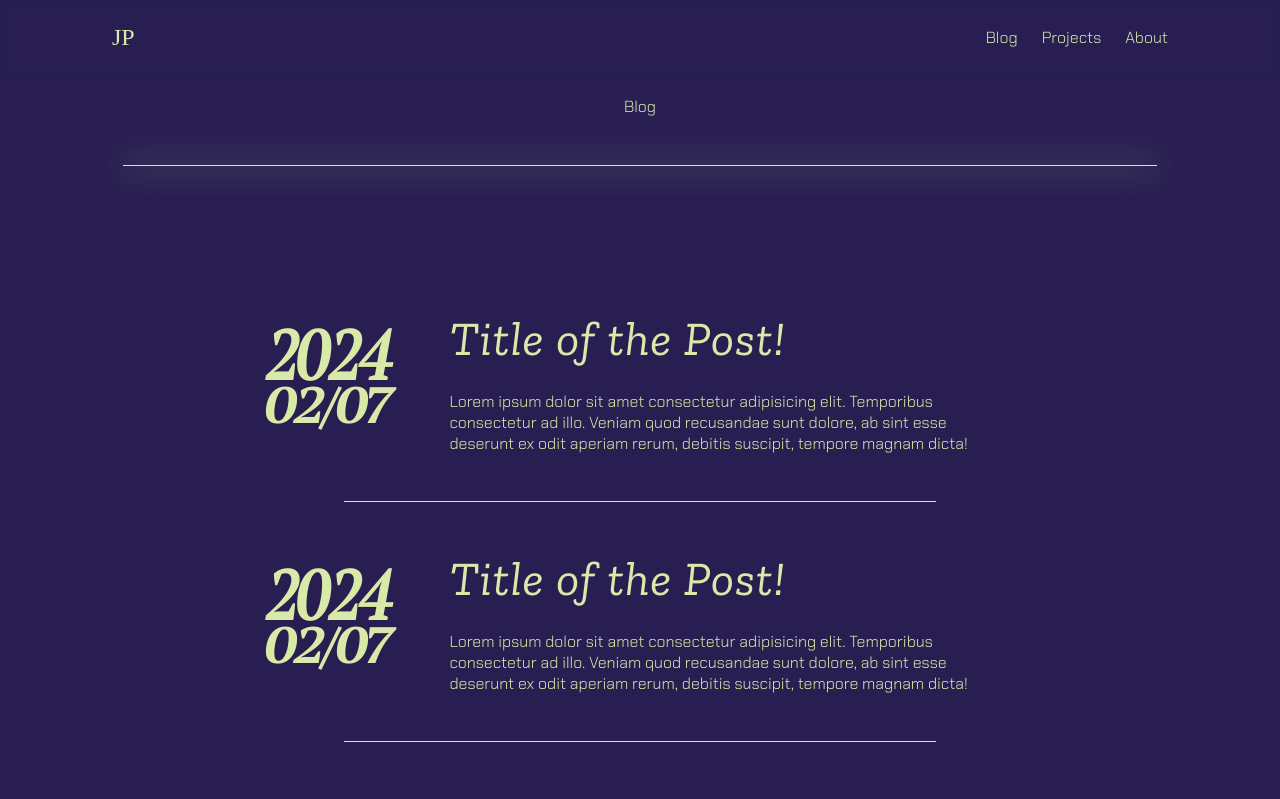
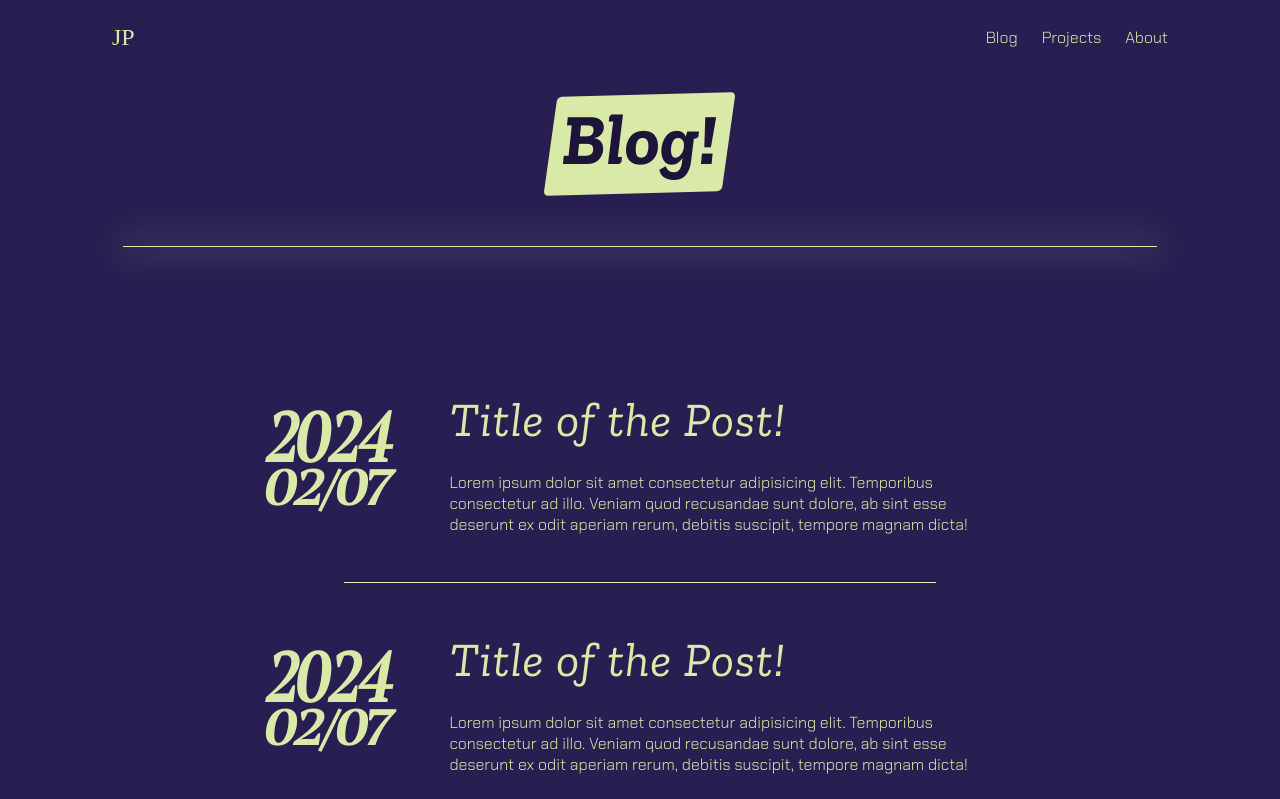
Before and after one commit to j-prt/portfolio, a React (Vite) app: page /blog in a window 1280 px wide. Shown: the top 799 px of the page. Built offline with nearby package versions, Linux system fonts and the light colour scheme; a web font is replaced by a local one.

Commit message:
refactor funheader props

```diff
--- a/src/pages/blog/Blog.tsx
+++ b/src/pages/blog/Blog.tsx
@@ -1,4 +1,5 @@
 import FullScreenBackground from '../../ui/FullScreenBackground'
+import FunHeader from '../../ui/FunHeader'
 import MainContainer from '../../ui/MainContainer'
 import Rule from '../../ui/Rule'
 import BlogCard from './BlogCard'
@@ -7,8 +8,11 @@ function Blog() {
   return (
     <FullScreenBackground size='long' color='secondary'>
       <MainContainer>
-        Blog
+        <FunHeader>Blog!</FunHeader>
         <Rule type='bold' />
+        <BlogCard />
+        <BlogCard />
+        <BlogCard />
         <BlogCard />
         <BlogCard />
         <BlogCard />
--- a/src/pages/blog/BlogCard.tsx
+++ b/src/pages/blog/BlogCard.tsx
@@ -15,7 +15,7 @@ const StyledBlogCard = styled.div`
       left: 10%;
       bottom: 0;
       width: 80%;
-      border-bottom: 0.5px solid var(--color-accent);
+      border-bottom: 0.5px solid var(--color-accent-light);
     }
   }
 `
--- a/src/ui/FullScreenBackground.tsx
+++ b/src/ui/FullScreenBackground.tsx
@@ -10,10 +10,10 @@ const sizes = {
     height: 100vh;
   `,
   long: css`
-    height: 80rem;
+    min-height: 80rem;
   `,
   double: css`
-    height: 120rem;
+    min-height: 120rem;
   `,
 }
 
--- a/src/ui/FunHeader.tsx
+++ b/src/ui/FunHeader.tsx
@@ -1,21 +1,20 @@
 import React from 'react'
-import styled, { css } from 'styled-components'
+import styled from 'styled-components'
 
 interface FunHeaderProps {
   children: React.ReactNode
-  side: 'right' | 'left'
 }
 
-const sides = {
-  right: css`
-    transform: translateY(5px) skew(-8deg, -1.5deg) scale(1.15);
-  `,
-  left: css`
-    transform: translateY(5px) skew(-8deg, -1.5deg) scale(1.15);
-  `,
-}
+// const sides = {
+//   right: css`
+//     transform: translateY(5px) skew(-8deg, -1.5deg) scale(1.15);
+//   `,
+//   left: css`
+//     transform: translateY(5px) skew(-8deg, -1.5deg) scale(1.15);
+//   `,
+// }
 
-const StyledFunHeader = styled.h1<FunHeaderProps>`
+const FunHeader = styled.h1<FunHeaderProps>`
   color: var(--color-secondary-med);
   position: relative;
   font-size: 4.5rem;
@@ -38,12 +37,8 @@ const StyledFunHeader = styled.h1<FunHeaderProps>`
     width: 100%;
     background-image: linear-gradient(var(--color-accent), var(--color-accent));
     border-radius: var(--border-radius-sm);
-    ${props => sides[props.side]}
+    transform: translateY(5px) skew(-8deg, -1.5deg) scale(1.15);
   }
 `
 
-function FunHeader({ children, side }: FunHeaderProps) {
-  return <StyledFunHeader side={side}>{children}</StyledFunHeader>
-}
-
 export default FunHeader
```
